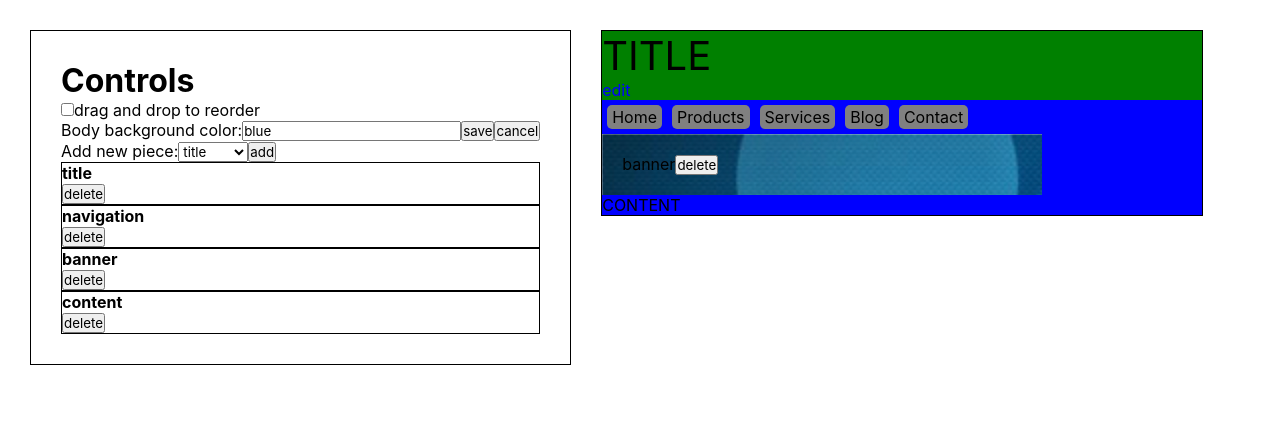
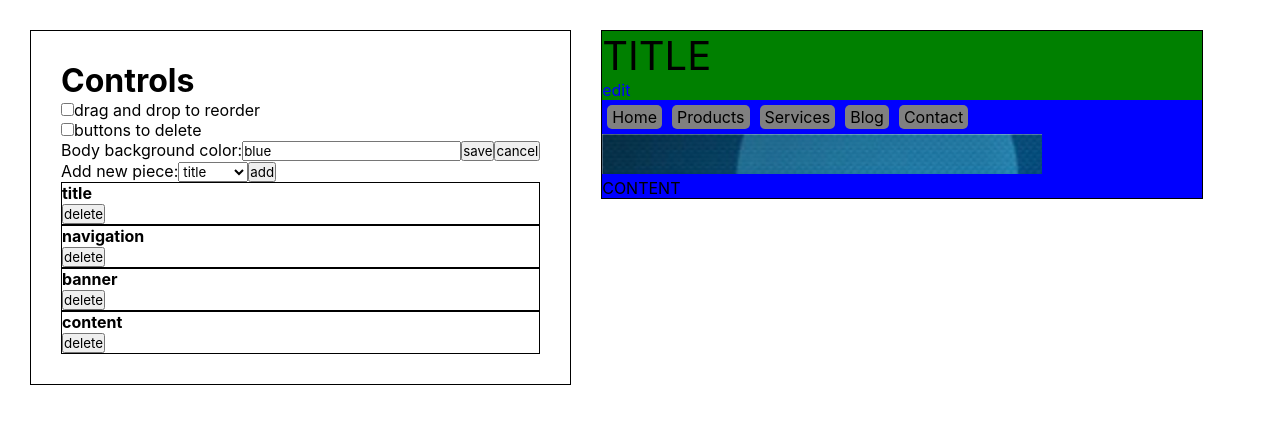
Before and after one commit to bananno/designer, a React (Create React App) app: page / in a window 1280 px wide. Shown: the top 424 px of the page. Built offline with nearby package versions, Linux system fonts and the light colour scheme.

Commit message:
Add option to show/hide the canvas delete buttons

```diff
--- a/src/App.js
+++ b/src/App.js
@@ -43,6 +43,7 @@ class App extends Component {
     },
     showTools: {
       reorder: false,
+      delete: false,
     },
   }
 
--- a/src/Canvas/Piece.js
+++ b/src/Canvas/Piece.js
@@ -37,7 +37,8 @@ class Piece extends Component {
 
     if (pieceType === 'banner') {
       return (
-        <Banner data={this.props.data} pieceActions={this.pieceActions}/>
+        <Banner data={this.props.data} pieceActions={this.pieceActions}
+          showTools={this.props.showTools}/>
       );
     }
 
--- a/src/Control/Control.js
+++ b/src/Control/Control.js
@@ -19,6 +19,11 @@ class Control extends Component {
         <div>
           <input type="checkbox" id="toggleToolReorder" onChange={this.getToggleTool('reorder')}/>
           <label htmlFor="toggleToolReorder">drag and drop to reorder</label>
+        </div>
+
+        <div>
+          <input type="checkbox" id="toggleToolDelete" onChange={this.getToggleTool('delete')}/>
+          <label htmlFor="toggleToolDelete">buttons to delete</label>
         </div>
 
         <div>
--- a/src/pieces/banner.js
+++ b/src/pieces/banner.js
@@ -1,6 +1,8 @@
 import React from 'react';
 
 const banner = (props) => {
+  const showDelete = props.showTools.delete;
+
   let className = 'piece banner';
 
   if (props.data.image) {
@@ -9,8 +11,7 @@ const banner = (props) => {
 
   return (
     <div className={className}>
-      banner
-      <button onClick={props.pieceActions.delete}>delete</button>
+      {showDelete ? <button onClick={props.pieceActions.delete}>delete</button> : null}
     </div>
   );
 };
```
